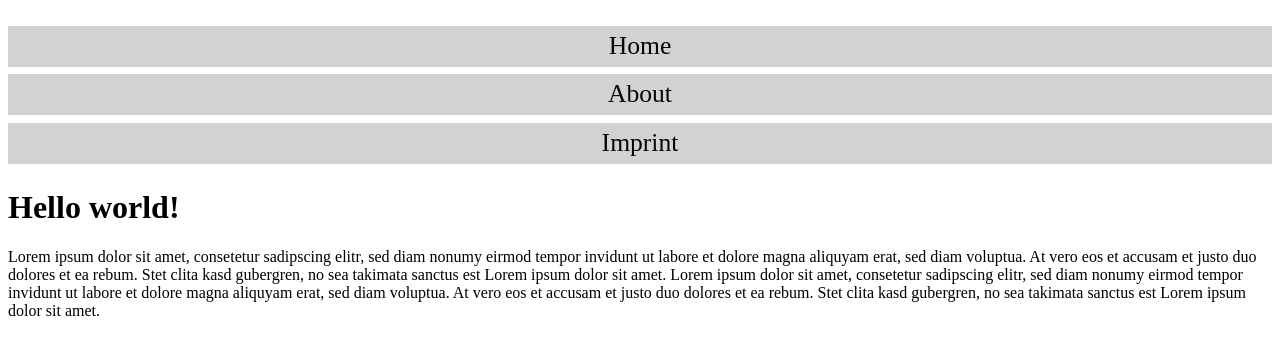
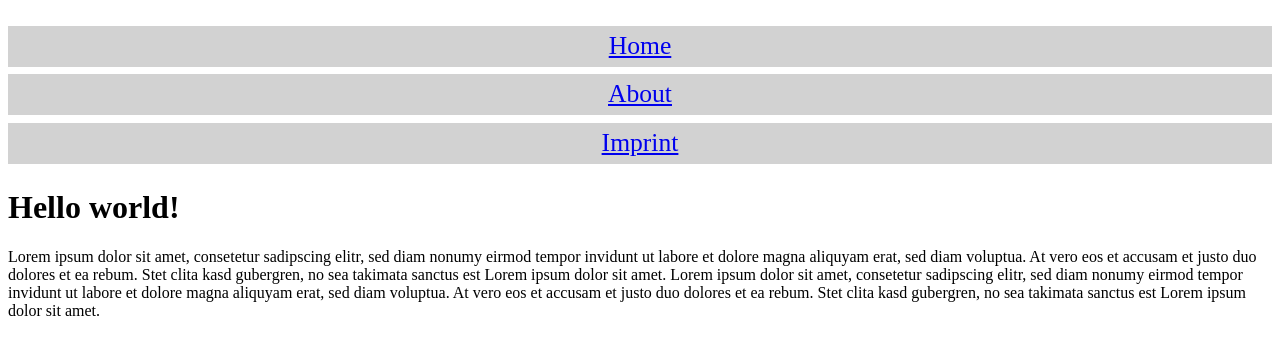
Before and after one commit to fr43nk/navislidejs, a website built with webpack: page index.html in a window 1280 px wide. Built offline with nearby package versions, Linux system fonts and the light colour scheme.

Commit message:
Update index.html

```diff
--- a/index.html
+++ b/index.html
@@ -16,9 +16,9 @@
 		</div>
 		<div id="navigation_list">
 			<ul>
-				<li>Home</li>
-				<li>About</li>
-				<li>Imprint</li>
+				<li><a href="/#">Home</a></li>
+        <li><a href="/#">About</a></li>
+        <li><a href="/#">Imprint</a></li>
 			</ul>
 		</div>
 	</nav>
```
